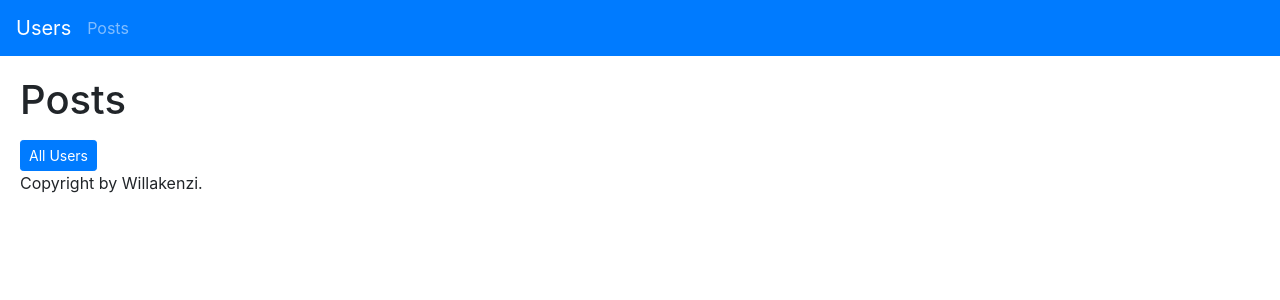
After one commit to berolso/23.1blogly, a Flask app: page /posts in a window 1280 px wide. The commit adds this page. Shown: the top 300 px of the page. Run offline with Flask 2, Linux system fonts and the light colour scheme; data that the repository does not hold is empty; some libraries are stand-ins or nearby versions.

Commit message:
add nav bar, custom 404, friendlydate display, delete user cascade to remove child posts

```diff
--- a/app.py
+++ b/app.py
@@ -16,16 +16,21 @@ app.config['SECRET_KEY'] = "SECRET!"
 app.config['DEBUG_TB_INTERCEPT_REDIRECTS'] = False
 debug = DebugToolbarExtension(app)
 
+@app.errorhandler(404)
+def page_not_found(e):
+    # note that we set the 404 status explicitly
+    return render_template('404.html'), 404
+
 @app.route('/')
 def home():
-  return redirect('/users')
+  return redirect('/posts')
 
 @app.route('/users')
 def list_users():
   # order users list by last and first name
   users = User.query.order_by(User.last_name, User.first_name).all()
   # users = User.query.all()
-  return render_template('index.html', users=users)
+  return render_template('users.html', users=users)
 
 @app.route('/users/new')
 def create_new_user():
@@ -113,3 +118,8 @@ def post_delete_post(post_id):
   db.session.delete(post)
   db.session.commit()
   return redirect(f'/users/{post.user_id}')
+
+@app.route('/posts')
+def list_posts():
+  posts = Post.query.order_by(Post.created_at, Post.title).limit(5)
+  return render_template('posts.html', posts=posts)
--- /dev/null
+++ b/templates/404.html
@@ -0,0 +1,5 @@
+{% extends 'base.html' %} {% block content %}
+
+<h1>Woops, There is no page here.</h1>
+
+{% endblock %}
--- a/templates/base.html
+++ b/templates/base.html
@@ -10,6 +10,17 @@
     <script src="http://unpkg.com/jquery"></script>
   </head>
   <body>
+    <nav class="navbar sticky-top navbar-dark bg-primary">
+      <a class="navbar-brand" href="/users">Users</a>
+      <ul class="navbar-nav mr-auto">
+        <li class="nav-item">
+          <a class="nav-link" href="/posts"
+            >Posts <span class="sr-only">(current)</span></a
+          >
+        </li>
+      </ul>
+      <!-- Navbar content -->
+    </nav>
     <div class="card-body">
       {% block content %}BODY CONTENT GOES HERE{% endblock %}
       <footer>Copyright by Willakenzi.</footer>
--- a/templates/post.html
+++ b/templates/post.html
@@ -2,10 +2,7 @@
 {{post.user.last_name}}{% endblock %} {% block content %}
 
 <div class="col-md-3">
-  <a href="/">All Users</a>
-</div>
-<div class="col-md-3">
-  <a href="/users/{{post.user_id}}">Me</a>
+  <a href="/users/{{post.user_id}}"> More by {{post.user.full_name}}</a>
 </div>
 
 <div class="row align-items-end">
--- /dev/null
+++ b/templates/posts.html
@@ -0,0 +1,23 @@
+{% extends 'base.html' %} {% block title %}Users{% endblock %} {% block content
+%}
+<h1>Posts</h1>
+{% if posts %}
+<ul>
+  {% for post in posts %}
+  <li>
+    <div class="row">
+      <div class="col-3">
+        <a href="/posts/{{post.id}}">{{post.title}}</a>
+      </div>
+      <div class="col">
+        <a href="/posts/{{post.id}}">{{post.friendly_date}}</a>
+      </div>
+    </div>
+  </li>
+  {% endfor %}
+</ul>
+{% endif %}
+<div>
+  <a class="btn btn-sm btn-primary" href="/users">All Users</a>
+</div>
+{% endblock %}
--- a/templates/user.html
+++ b/templates/user.html
@@ -1,9 +1,5 @@
 {% extends 'base.html' %} {% block title %}{{user.first_name}}
 {{user.last_name}}{% endblock %} {% block content %}
-
-<div class="col-md-3">
-  <a href="/">All Users</a>
-</div>
 
 <div class="row align-items-end">
   <img
--- a/templates/index.html
+++ b/templates/users.html
@@ -1,6 +1,7 @@
 {% extends 'base.html' %} {% block title %}Users{% endblock %} {% block content
 %}
 <h1>Users</h1>
+
 {% if users %}
 <ul>
   {% for user in users %}
@@ -11,6 +12,6 @@
 </ul>
 {% endif %}
 <div>
-  <a class="btn btn-sm btn-primary" href="/users/new">Add user</a>
+  <a class="btn btn-sm btn-outline-primary mb-3" href="/users/new">Add user</a>
 </div>
 {% endblock %}
```
Also changed, not shown: models.py (+7 -2 lines).
